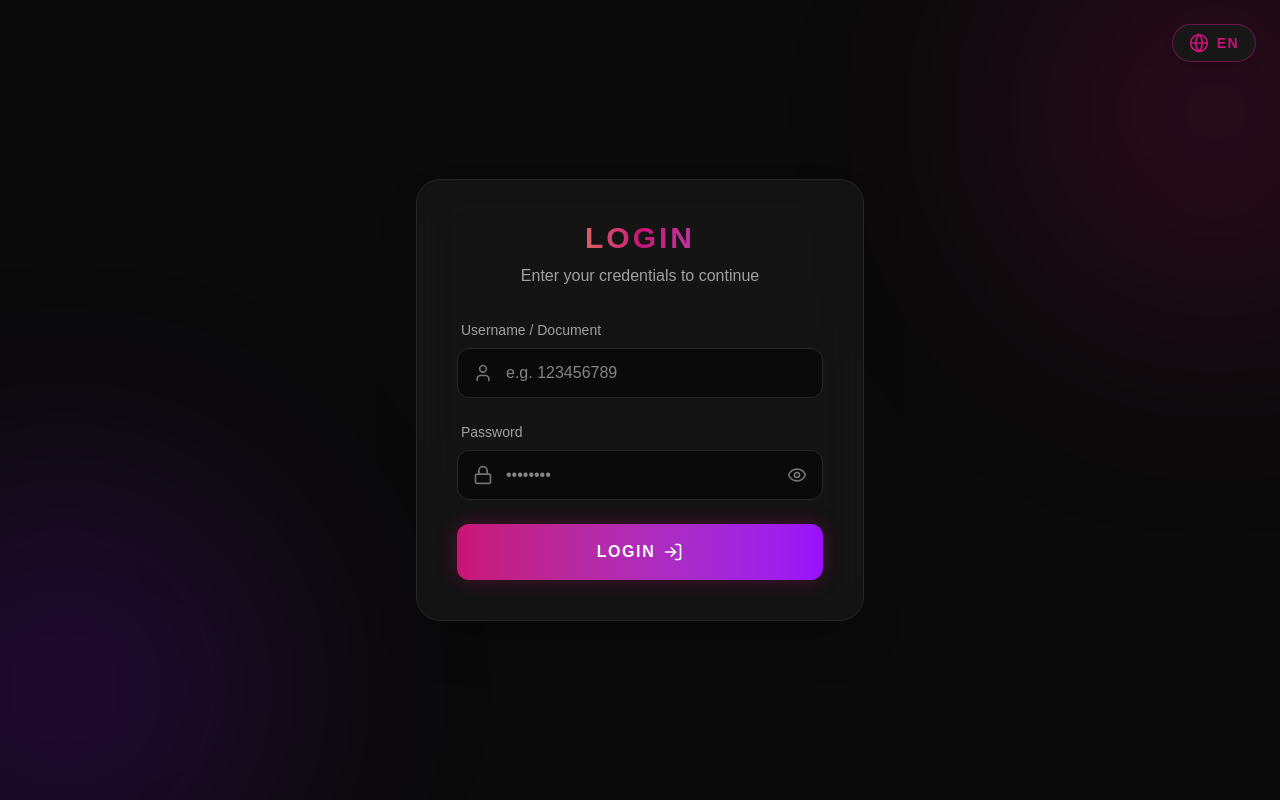
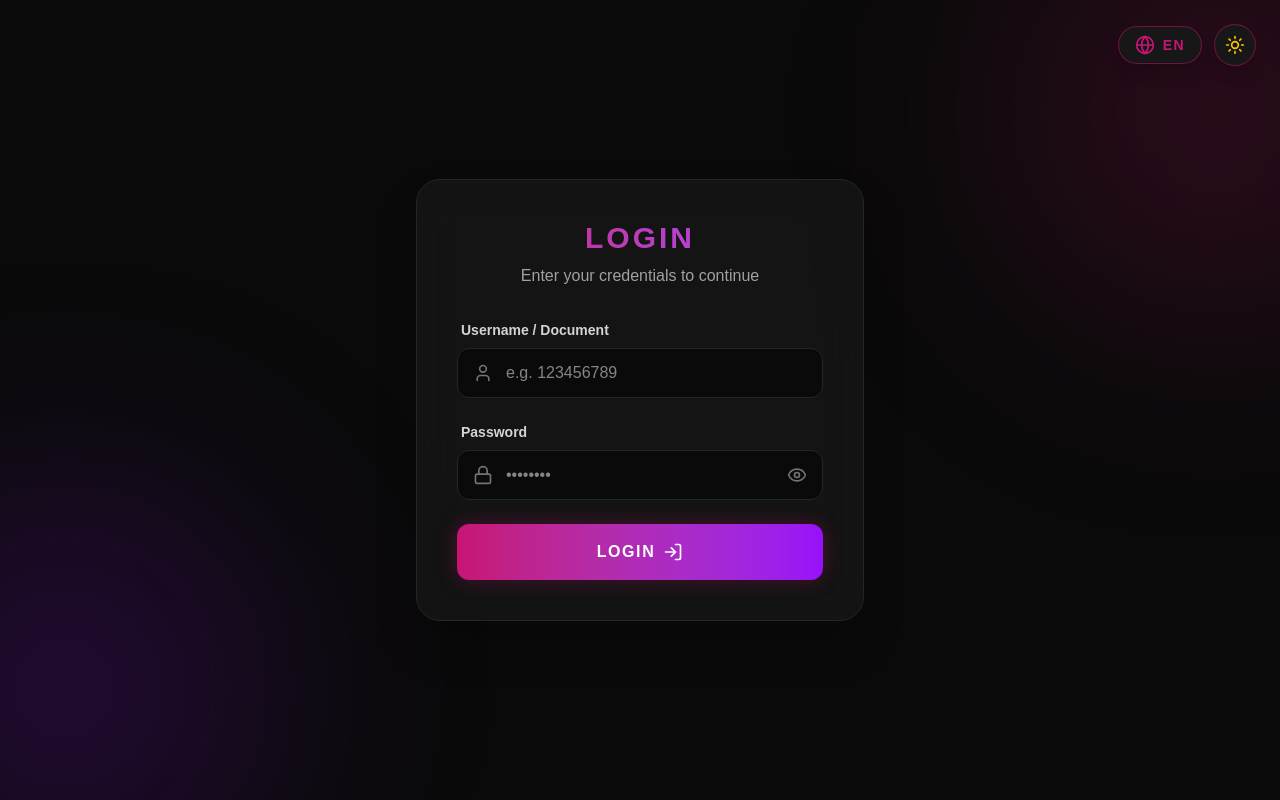
Before and after one commit to Felix-Ruiz/Calificaciones-stands, a Next.js app: page /login in a window 1280 px wide. Built offline with nearby package versions, Linux system fonts and the light colour scheme.

Commit message:
Agregando tema claro al login

```diff
--- a/app/login/page.tsx
+++ b/app/login/page.tsx
@@ -3,7 +3,7 @@
 import { useState, Suspense, useEffect } from "react";
 import { signIn } from "next-auth/react";
 import { useSearchParams } from "next/navigation";
-import { Eye, EyeOff, User, Lock, LogIn, AlertCircle, Globe } from "lucide-react";
+import { Eye, EyeOff, User, Lock, LogIn, AlertCircle, Globe, Sun, Moon } from "lucide-react";
 import { motion } from "framer-motion";
 
 function LoginContent() {
@@ -13,13 +13,14 @@ function LoginContent() {
   const [error, setError] = useState("");
   const [loading, setLoading] = useState(false);
 
-  // ESTADO DE IDIOMA: Por defecto en Inglés ("en")
+  // ESTADOS GLOBALES: Idioma y Tema
   const [language, setLanguage] = useState<"en" | "es">("en");
+  const [theme, setTheme] = useState<"dark" | "light">("dark");
 
   const searchParams = useSearchParams();
 
   useEffect(() => {
-    // Al cargar la página, revisamos si ya hay un idioma guardado, sino, forzamos Inglés
+    // Revisar idioma guardado o forzar Inglés por defecto
     const savedLang = localStorage.getItem("app-lang") as "en" | "es";
     if (savedLang) {
       setLanguage(savedLang);
@@ -27,16 +28,38 @@ function LoginContent() {
       setLanguage("en");
       localStorage.setItem("app-lang", "en");
     }
+
+    // Revisar tema guardado o forzar Oscuro por defecto
+    const savedTheme = localStorage.getItem("app-theme") as "dark" | "light";
+    if (savedTheme) {
+      setTheme(savedTheme);
+    } else {
+      setTheme("dark");
+      localStorage.setItem("app-theme", "dark");
+    }
   }, []);
 
   const toggleLanguage = () => {
     const newLang = language === "en" ? "es" : "en";
     setLanguage(newLang);
-    // Guardamos "app-lang" para que el panel de Cliente o Stand herede la decisión
+    // Guardamos en todas las llaves para que al entrar ya esté configurado
     localStorage.setItem("app-lang", newLang);
+    localStorage.setItem("master-lang", newLang);
+    localStorage.setItem("cliente-lang", newLang);
+    localStorage.setItem("stand-lang", newLang);
   };
 
-  // Función de traducción
+  const toggleTheme = () => {
+    const newTheme = theme === "dark" ? "light" : "dark";
+    setTheme(newTheme);
+    // Guardamos en todas las llaves para que el panel herede la elección
+    localStorage.setItem("app-theme", newTheme);
+    localStorage.setItem("master-theme", newTheme);
+    localStorage.setItem("cliente-theme", newTheme);
+    localStorage.setItem("stand-theme", newTheme);
+  };
+
+  const isDark = theme === "dark";
   const t = (es: string, en: string) => language === "en" ? en : es;
 
   const handleSubmit = async (e: React.FormEvent) => {
@@ -76,33 +99,47 @@ function LoginContent() {
   };
 
   return (
-    <div className="min-h-screen bg-neutral-950 flex flex-col justify-center items-center p-4 relative overflow-hidden">
+    <div className={`min-h-screen flex flex-col justify-center items-center p-4 relative overflow-hidden transition-colors duration-300 ${isDark ? "bg-neutral-950" : "bg-gray-50"}`}>
 
-      {/* BOTÓN DE IDIOMA (ARRIBA A LA DERECHA) */}
-      <div className="absolute top-6 right-6 z-50">
+      {/* BOTONES DE IDIOMA Y TEMA (ARRIBA A LA DERECHA) */}
+      <div className="absolute top-6 right-6 z-50 flex items-center space-x-3">
         <button
           onClick={toggleLanguage}
-          className="flex items-center space-x-2 bg-neutral-900 border border-[#c81474]/50 text-[#c81474] px-4 py-2 rounded-full hover:bg-neutral-800 transition-colors shadow-lg"
+          className={`flex items-center space-x-2 border px-4 py-2 rounded-full transition-colors shadow-lg ${isDark ? "bg-neutral-900 border-[#c81474]/50 text-[#c81474] hover:bg-neutral-800" : "bg-white border-[#c81474]/30 text-[#c81474] hover:bg-gray-100"}`}
           title={t("Cambiar Idioma", "Change Language")}
         >
           <Globe className="w-5 h-5" />
           <span className="font-bold uppercase tracking-widest text-sm">{language === "en" ? "EN" : "ES"}</span>
         </button>
+
+        <button
+          onClick={toggleTheme}
+          className={`flex items-center justify-center p-2.5 rounded-full transition-colors shadow-lg border ${isDark ? "bg-neutral-900 border-[#c81474]/50 text-yellow-400 hover:bg-neutral-800" : "bg-white border-[#c81474]/30 text-yellow-500 hover:bg-gray-100"}`}
+          title={t("Cambiar Tema", "Toggle Theme")}
+        >
+          {isDark ? <Sun className="w-5 h-5" /> : <Moon className="w-5 h-5" />}
+        </button>
       </div>
 
-      <div className="absolute top-[-10%] right-[-10%] w-96 h-96 bg-[#c81474]/20 rounded-full blur-[120px] pointer-events-none" />
-      <div className="absolute bottom-[-10%] left-[-10%] w-96 h-96 bg-purple-600/20 rounded-full blur-[120px] pointer-events-none" />
+      {isDark && (
+        <>
+          <div className="absolute top-[-10%] right-[-10%] w-96 h-96 bg-[#c81474]/20 rounded-full blur-[120px] pointer-events-none" />
+          <div className="absolute bottom-[-10%] left-[-10%] w-96 h-96 bg-purple-600/20 rounded-full blur-[120px] pointer-events-none" />
+        </>
+      )}
 
       <motion.div
         initial={{ opacity: 0, y: 20 }}
         animate={{ opacity: 1, y: 0 }}
-        className="bg-neutral-900/80 backdrop-blur-xl border border-neutral-800 rounded-3xl p-10 max-w-md w-full shadow-2xl relative z-10"
+        className={`backdrop-blur-xl border rounded-3xl p-10 max-w-md w-full shadow-2xl relative z-10 ${isDark ? "bg-neutral-900/80 border-neutral-800" : "bg-white/90 border-gray-200"}`}
       >
         <div className="text-center mb-8">
-          <h1 className="text-3xl font-black text-transparent bg-clip-text bg-linear-to-r from-yellow-400 via-[#c81474] to-purple-500 tracking-widest uppercase mb-2">
+          <h1 className="text-3xl font-black text-transparent bg-clip-text bg-linear-to-r from-[#c81474] to-purple-500 tracking-widest uppercase mb-2">
             {t("Acceso", "Login")}
           </h1>
-          <p className="text-neutral-400">{t("Ingresa tus credenciales para continuar", "Enter your credentials to continue")}</p>
+          <p className={isDark ? "text-neutral-400" : "text-gray-500"}>
+            {t("Ingresa tus credenciales para continuar", "Enter your credentials to continue")}
+          </p>
         </div>
 
         {error && (
@@ -114,44 +151,44 @@ function LoginContent() {
 
         <form onSubmit={handleSubmit} className="space-y-6">
           <div>
-            <label className="block text-neutral-400 text-sm font-medium mb-2 ml-1">
+            <label className={`block text-sm font-bold mb-2 ml-1 ${isDark ? "text-neutral-300" : "text-gray-700"}`}>
               {t("Usuario / Documento", "Username / Document")}
             </label>
             <div className="relative">
               <div className="absolute inset-y-0 left-0 pl-4 flex items-center pointer-events-none">
-                <User className="w-5 h-5 text-neutral-500" />
+                <User className={`w-5 h-5 ${isDark ? "text-neutral-500" : "text-gray-400"}`} />
               </div>
               <input
                 type="text"
                 required
                 value={username}
                 onChange={(e) => setUsername(e.target.value)}
-                className="w-full bg-neutral-950 border border-neutral-800 rounded-xl py-3 pl-12 pr-4 text-white focus:outline-none focus:border-[#c81474] transition-colors"
+                className={`w-full border rounded-xl py-3 pl-12 pr-4 focus:outline-none focus:border-[#c81474] transition-colors ${isDark ? "bg-neutral-950 border-neutral-800 text-white" : "bg-gray-50 border-gray-300 text-gray-900"}`}
                 placeholder={t("Ej. 123456789", "e.g. 123456789")}
               />
             </div>
           </div>
 
           <div>
-            <label className="block text-neutral-400 text-sm font-medium mb-2 ml-1">
+            <label className={`block text-sm font-bold mb-2 ml-1 ${isDark ? "text-neutral-300" : "text-gray-700"}`}>
               {t("Contraseña", "Password")}
             </label>
             <div className="relative">
               <div className="absolute inset-y-0 left-0 pl-4 flex items-center pointer-events-none">
-                <Lock className="w-5 h-5 text-neutral-500" />
+                <Lock className={`w-5 h-5 ${isDark ? "text-neutral-500" : "text-gray-400"}`} />
               </div>
               <input
                 type={showPassword ? "text" : "password"}
                 required
                 value={password}
                 onChange={(e) => setPassword(e.target.value)}
-                className="w-full bg-neutral-950 border border-neutral-800 rounded-xl py-3 pl-12 pr-12 text-white focus:outline-none focus:border-[#c81474] transition-colors"
+                className={`w-full border rounded-xl py-3 pl-12 pr-12 focus:outline-none focus:border-[#c81474] transition-colors ${isDark ? "bg-neutral-950 border-neutral-800 text-white" : "bg-gray-50 border-gray-300 text-gray-900"}`}
                 placeholder="••••••••"
               />
               <button
                 type="button"
                 onClick={() => setShowPassword(!showPassword)}
-                className="absolute inset-y-0 right-0 pr-4 flex items-center text-neutral-500 hover:text-[#c81474] transition-colors"
+                className={`absolute inset-y-0 right-0 pr-4 flex items-center transition-colors hover:text-[#c81474] ${isDark ? "text-neutral-500" : "text-gray-400"}`}
               >
                 {showPassword ? <EyeOff className="w-5 h-5" /> : <Eye className="w-5 h-5" />}
               </button>
```
